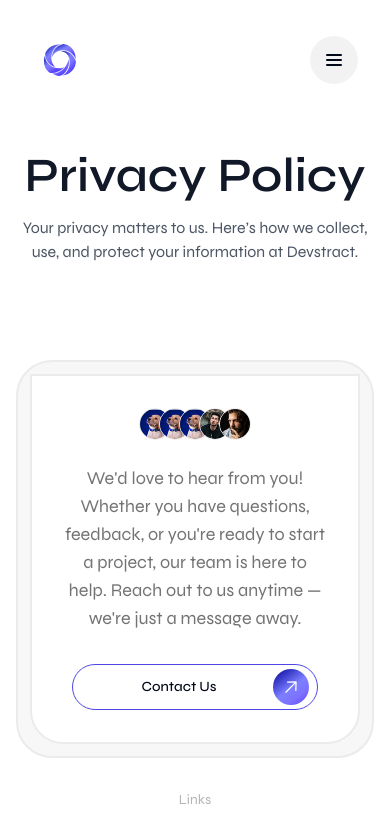
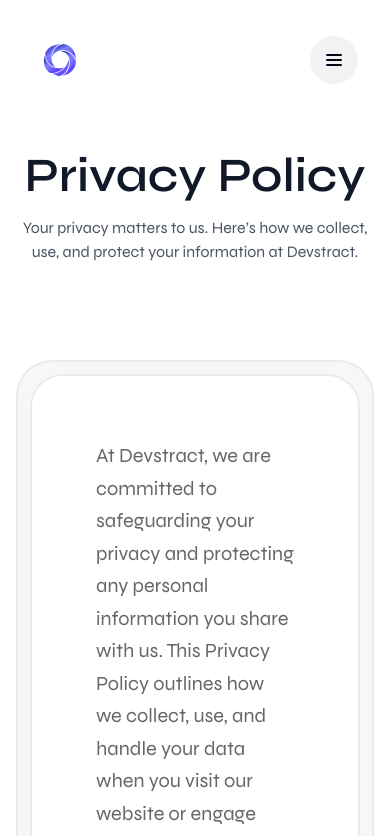
Before and after one commit to afnanahmadtariq/Devstract, a Next.js app: page /privacy-policy in a window 390 px wide. Shown: the top 836 px of the page. Built offline with nearby package versions, Linux system fonts and the light colour scheme.

Commit message:
Update legal-layout.tsx

```diff
--- a/components/legal-layout.tsx
+++ b/components/legal-layout.tsx
@@ -29,7 +29,7 @@ export default function LegalLayout({ title, subtitle, content }: LegalLayoutPro
         </p>
         <div className="w-full bg-[#F7F7F7] flex flex-col justify-center items-stretch p-3 gap-3 max-w-7xl border-2 border-[#EBEBEB] rounded-[36px]">
           {/* Top Portion */}
-          <div className="legal-content flex-1 bg-white dark:bg-gray-800 rounded-t-[33px] p-16 hidden md:flex flex-col justify-center border-2 border-[#EBEBEB]">
+          <div className="legal-content flex-1 flex flex-col bg-white dark:bg-gray-800 rounded-t-[33px] p-16  justify-center border-2 border-[#EBEBEB]">
             {content}
           </div>
           {/* Bottom Portion */}
```
